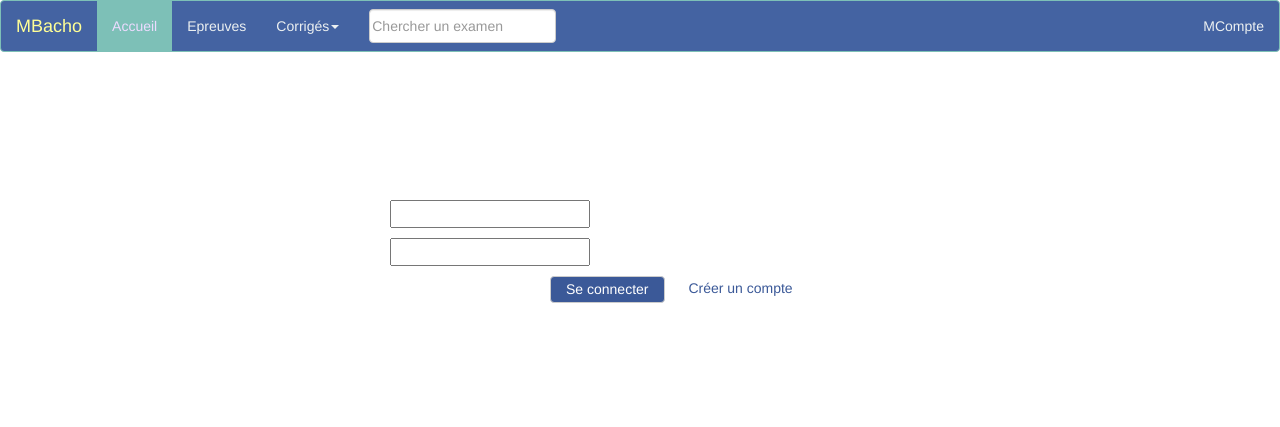
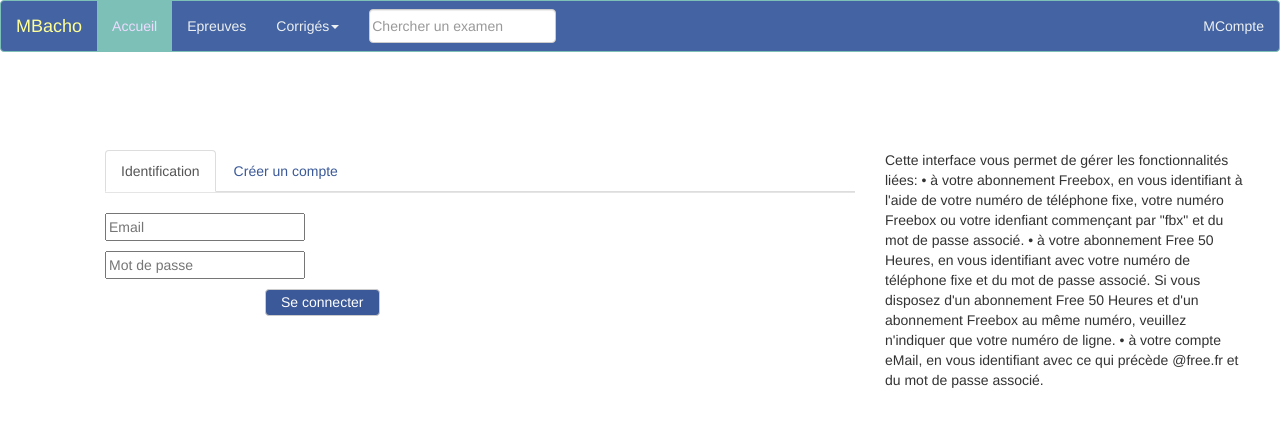
Before and after one commit to ejoinel/MonBacho, a Django app: page /login in a window 1280 px wide. Shown: the top 427 px of the page. Run offline with Django 3.2, Linux system fonts and the light colour scheme; some libraries are stand-ins or nearby versions.

Commit message:
amelioration de login

```diff
--- a/MonBacho/static/css/style.css
+++ b/MonBacho/static/css/style.css
@@ -1,10 +1,10 @@
 
 body#loginPage section#content {
 	position: absolute;
-	top: 200px;
+	top: 150px;
 	left: 50%;
 	width: 500px;
-	margin: 0 0 0 -250px;
+	margin: 0 0 0 -550px;
 	padding: 0;
 }
 
@@ -46,7 +46,13 @@ ul.errorlist {
 	color: #d23d24;
 }
 
+fieldset {
+-webkit-border-radius: 8px;
+-moz-border-radius: 8px;
+border-radius: 8px;
+}
 
+/* Bootstrap custom*/
 .navbar-default {
   background-color: #4463a2;
   border-color: #7dc0b7;
--- a/MonBacho/templates/base.html
+++ b/MonBacho/templates/base.html
@@ -17,5 +17,11 @@
 		</section>
 	    <script src="{% static 'js/jquery-2.1.3.min.js' %}"></script>
 	    <script src="{% static 'js/bootstrap.min.js' %}"></script>
+	    <script type="text/javascript" >
+	    	$(document).ready(function(){
+		        $("#id_password").attr('placeholder', 'Mot de passe');
+		        $("#id_email").attr('placeholder', 'Email');
+	    	});
+    	</script>
 	</body>
 </html>
--- a/MonBacho/templates/login.html
+++ b/MonBacho/templates/login.html
@@ -4,11 +4,35 @@
 {% block bodyId %}loginPage{% endblock %}
 {% block content %}
 
-<form action="login" method="post">{% csrf_token %}
-	{{form.as_p}}
-	<p>
-		<input type="submit" value="Se connecter" class="btn btn-default"/>
-		<a href=" ">Créer un compte</a>
-	</p>
-</form>
+<div class="container">
+	<div class="row">
+		<div class="col-md-8">
+		    <ul class="nav nav-tabs">
+		        <li class="active"><a data-toggle="tab" href="#sectionLogin">Identification</a></li>
+		        <li><a data-toggle="tab" href="#sectionB">Créer un compte</a></li>
+		    </ul>
+			<div class="tab-content">
+				<div id="#sectionLogin" class="tab-pane fade in active">
+					<form class="form-horizontal" action="login" method="post">{% csrf_token %}
+						<fieldset><legend></legend>
+							{{form.as_p}}
+						</fieldset>
+						<p>
+							<input type="submit" value="Se connecter" class="btn btn-default"/>
+						</p>
+					</form>
+				</div>
+		    </div>
+	    </div>
+	    <div class="col-md-4">
+	    	<p>Cette interface vous permet de gérer les fonctionnalités liées:
+•
+à votre abonnement Freebox, en vous identifiant à l'aide de votre numéro de téléphone fixe, votre numéro Freebox ou votre idenfiant commençant par "fbx" et du mot de passe associé.
+•
+à votre abonnement Free 50 Heures, en vous identifiant avec votre numéro de téléphone fixe et du mot de passe associé. Si vous disposez d'un abonnement Free 50 Heures et d'un abonnement Freebox au même numéro, veuillez n'indiquer que votre numéro de ligne.
+•
+à votre compte eMail, en vous identifiant avec ce qui précède @free.fr et du mot de passe associé.</p>
+	    </div>
+    </div>
+</div>
 {% endblock %}
```
